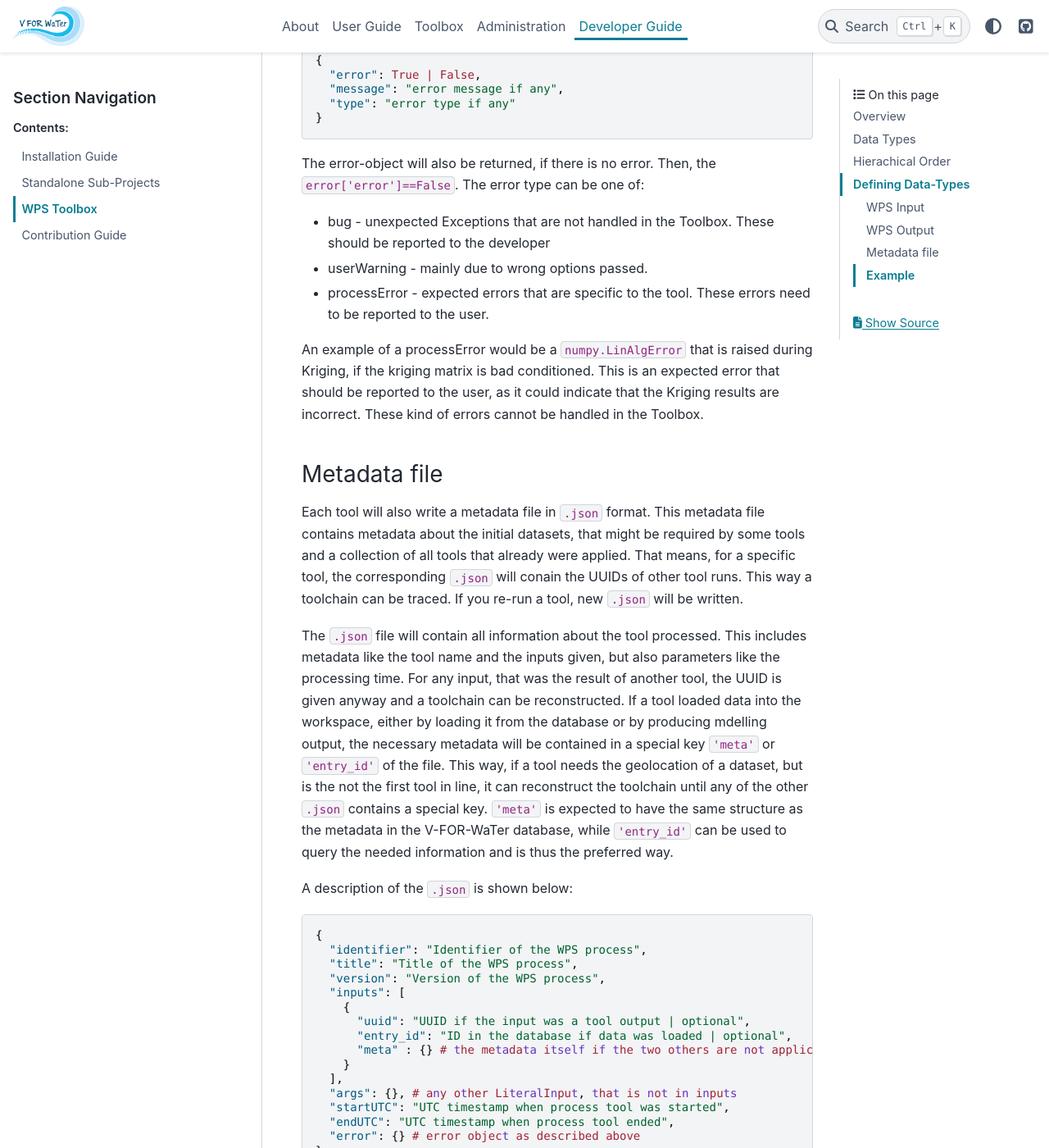
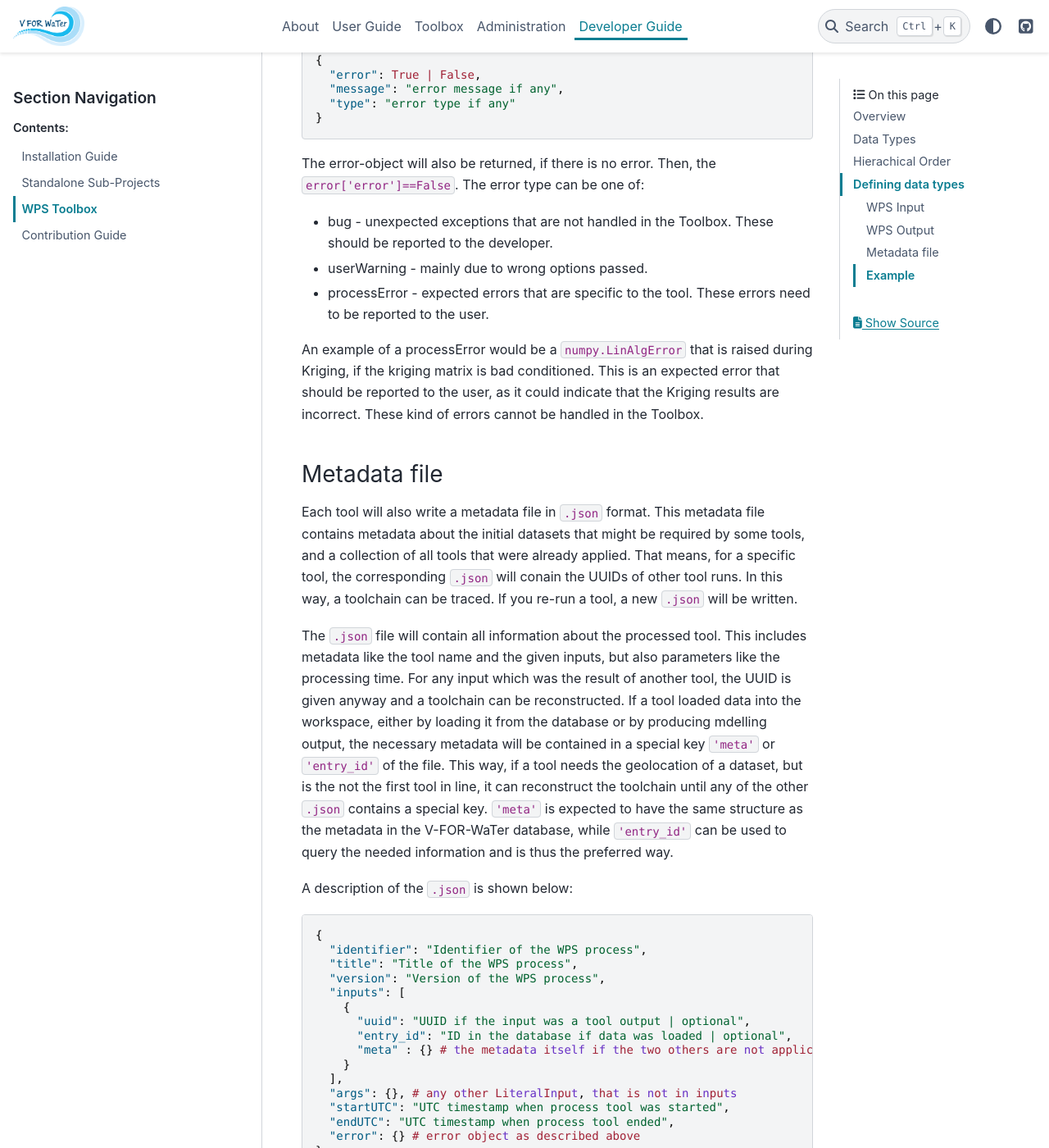
Before and after one commit to VForWaTer/documentation, a Sphinx documentation site: the page built from source/developer/wps.rst, in a window 1280 px wide and 1400 px high, scrolled down 5442 px. Shown: the whole window at 82% size. Built offline with Sphinx 7.4.7 and the PyData theme 0.15.4, drawn with Linux system fonts in a browser that asks for light colours; some of the changed text lies outside the part shown.

Commit message:
Corrected typos as indicated in review

```diff
--- a/source/developer/wps.rst
+++ b/source/developer/wps.rst
@@ -107,7 +107,7 @@ Hierachical Order
 
 The hierachy is *downward* compatible. That means a named variable ``vtimeseries`` is also a valid ``timeseries`` and an ``array``, but not a `varray`. It is possbile that tools might accept data types from different branches. A tool that accepts ``array`` **and** ``ndarray`` will literally take *any* input.
 
-Defining Data-Types
+Defining data types
 ===================
 
 The definition of input and output data is done using a ``LiteralInput`` and ``LiteralOutput`` of type ``string``.
@@ -196,7 +196,7 @@ An additional output called ``'error'`` is appended to each WPS Process. It cont
 
 The error-object will also be returned, if there is no error. Then, the ``error['error']==False``. The error type can be one of:
 
-* bug - unexpected Exceptions that are not handled in the Toolbox. These should be reported to the developer
+* bug - unexpected exceptions that are not handled in the Toolbox. These should be reported to the developer.
 * userWarning - mainly due to wrong options passed.
 * processError - expected errors that are specific to the tool. These errors need to be reported to the user.
 
@@ -208,12 +208,12 @@ Metadata file
 -------------
 
 Each tool will also write a metadata file in ``.json`` format. This metadata file contains
-metadata about the initial datasets, that might be required by some tools and a collection of all tools that already were applied.
+metadata about the initial datasets that might be required by some tools, and a collection of all tools that were already applied.
 That means, for a specific tool, the corresponding ``.json`` will conain the UUIDs of other tool runs.
-This way a toolchain can be traced. If you re-run a tool, new ``.json`` will be written.
+In this way, a toolchain can be traced. If you re-run a tool, a new ``.json`` will be written.
 
-The ``.json`` file will contain all information about the tool processed. This includes metadata like the tool name and the
-inputs given, but also parameters like the processing time. For any input, that was the result of another tool, the UUID is
+The ``.json`` file will contain all information about the processed tool. This includes metadata like the tool name and the
+given inputs, but also parameters like the processing time. For any input which was the result of another tool, the UUID is
 given anyway and a toolchain can be reconstructed.
 If a tool loaded data into the workspace, either by loading it from the database or by producing mdelling output, the
 necessary metadata will be contained in a special key ``'meta'`` or ``'entry_id'`` of the file.
@@ -285,4 +285,4 @@ On the drive, you will find the following files:
 
 .. note::
 
-  At this point the two json files essentially contain the same information, but as the ``vtimeseries`` might be further processed.
+  At this point the two ``.json`` files essentially contain the same information, but as the ``vtimeseries`` might be further processed.
```
Also changed, not shown: other parts of source/developer/wps.rst (+3 -3 lines).
